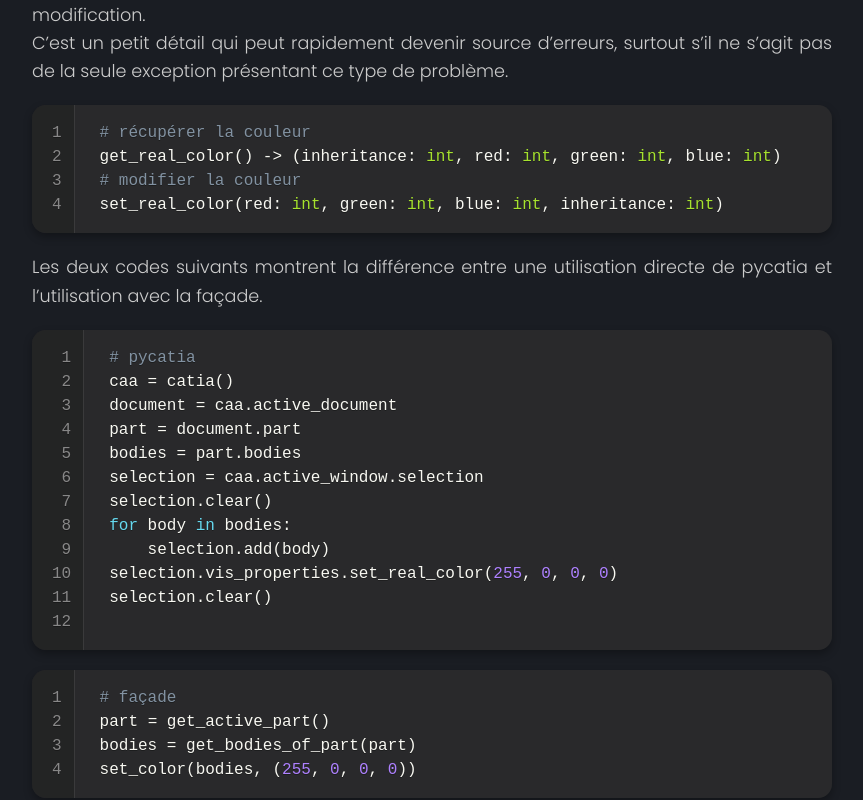
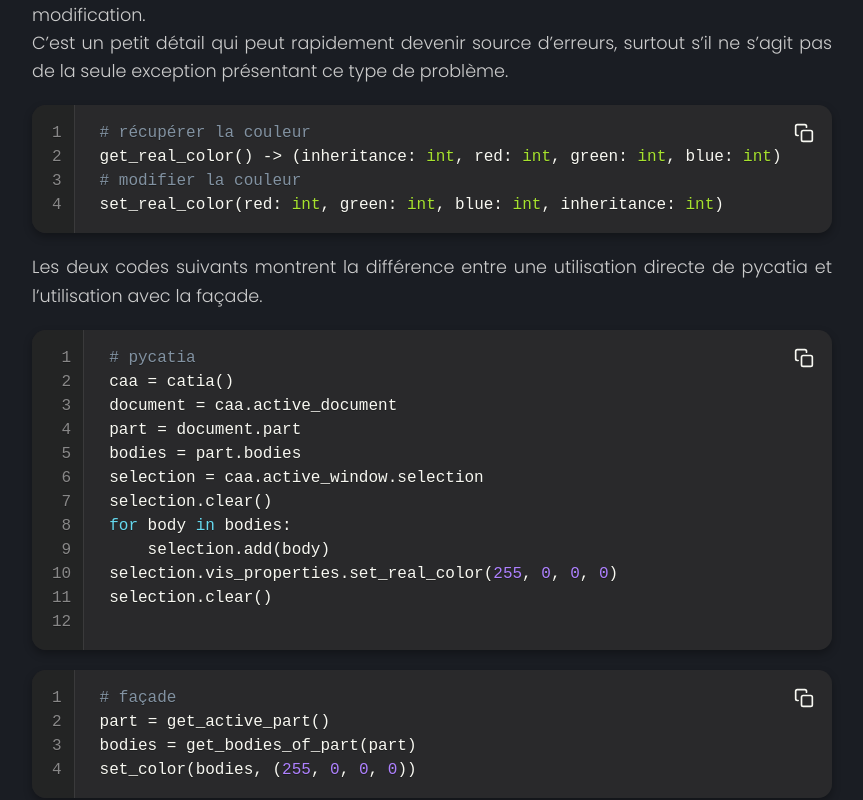
Before and after one commit to Quoruda/portfolio, a Vue app: page / in a window 1280 px wide. Shown: the part 4569-5369 px from the top of the page, without its empty margins (208-1071 px from the left). Built offline with nearby package versions, Linux system fonts and the light colour scheme.

Commit message:
Add copy button

```diff
--- a/src/components/CodeBlock.vue
+++ b/src/components/CodeBlock.vue
@@ -4,6 +4,12 @@
       <span v-for="i in lineCount" :key="i" class="line-number">{{ i }}</span>
     </div>
     <code ref="codeElement" :class="languageClass" v-html="highlightedCode"></code>
+    <button class="copy-button" @click="copyCode" title="Copier">
+      <svg xmlns="http://www.w3.org/2000/svg" viewBox="0 0 24 24" fill="none" stroke="currentColor" stroke-width="2" stroke-linecap="round" stroke-linejoin="round" class="icon">
+        <rect x="9" y="9" width="13" height="13" rx="2" ry="2"></rect>
+        <path d="M5 15H4a2 2 0 0 1-2-2V4a2 2 0 0 1 2-2h9a2 2 0 0 1 2 2v1"></path>
+      </svg>
+    </button>
   </pre>
 </template>
 
@@ -53,6 +59,14 @@ export default {
       return props.code.split('\n').length;
     });
 
+    const copyCode = () => {
+      navigator.clipboard.writeText(props.code).then(() => {
+        alert('Code copié dans le presse-papier !')
+      }).catch(() => {
+        alert('Échec de la copie du code.')
+      })
+    }
+
     watch(() => props.code, highlight, { immediate: true })
     watch(() => props.language, highlight)
     onMounted(highlight)
@@ -60,7 +74,8 @@ export default {
     return {
       highlightedCode,
       languageClass,
-      lineCount
+      lineCount,
+      copyCode
     }
   }
 }
@@ -129,4 +144,39 @@ export default {
   transform: scale(1.02);
   box-shadow: 0 12px 30px rgba(204, 122, 102, 0.5);
 }
+
+.copy-button {
+  position: absolute;
+  top: 10px;
+  right: 10px;
+  background-color: transparent;
+  color: #f8f8f2;
+  border: none;
+  border-radius: 50%;
+  padding: 8px;
+  cursor: pointer;
+  display: flex;
+  align-items: center;
+  justify-content: center;
+  transition: background-color 0.3s ease, transform 0.2s ease;
+}
+
+.copy-button:hover {
+  background-color: rgba(255, 255, 255, 0.1);
+  transform: scale(1.1);
+}
+
+.copy-button:active {
+  background-color: rgba(255, 255, 255, 0.2);
+}
+
+.copy-button .icon {
+  width: 20px;
+  height: 20px;
+  stroke: #f8f8f2;
+}
+
+.copy-button:hover .icon {
+  stroke: #ffffff;
+}
 </style>
```
